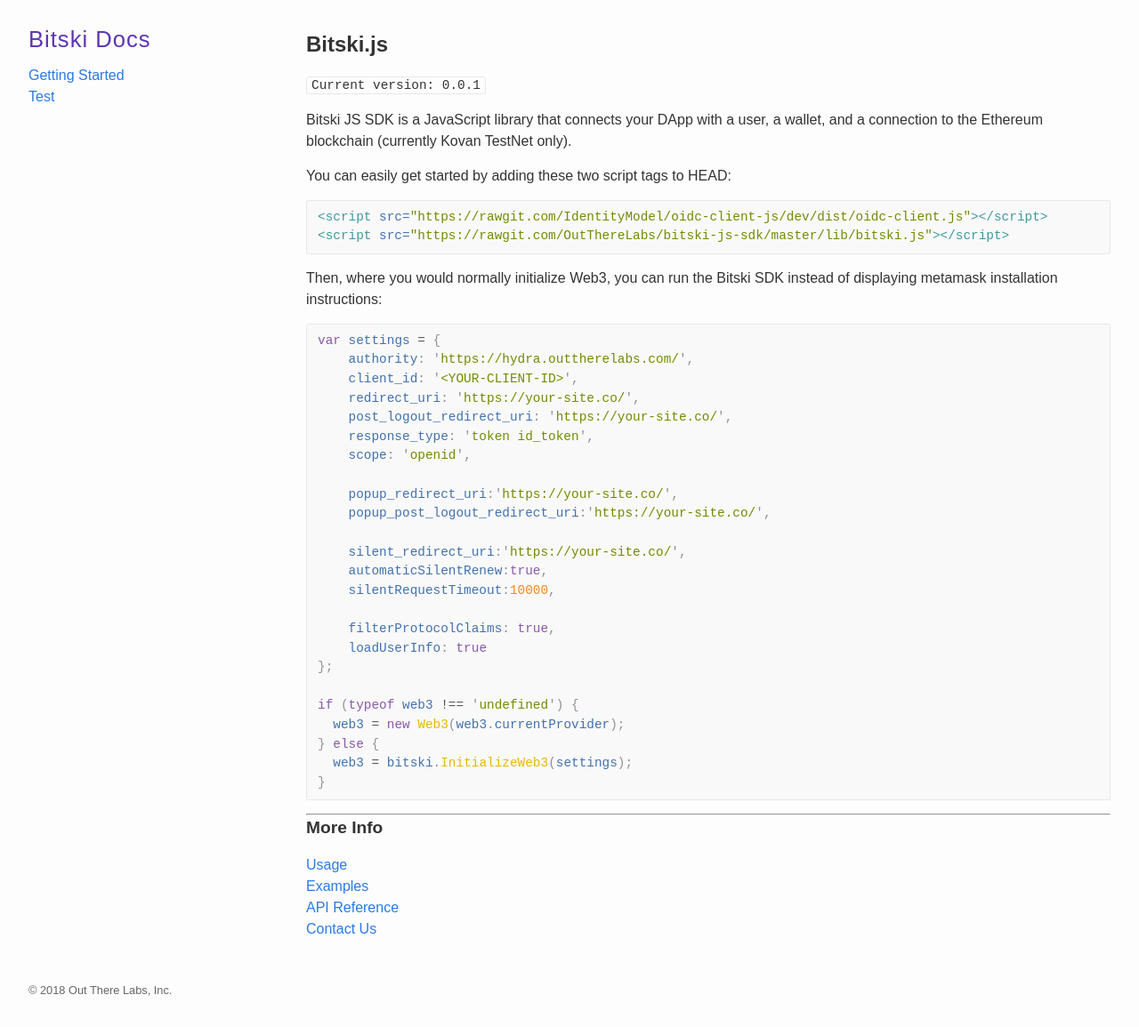
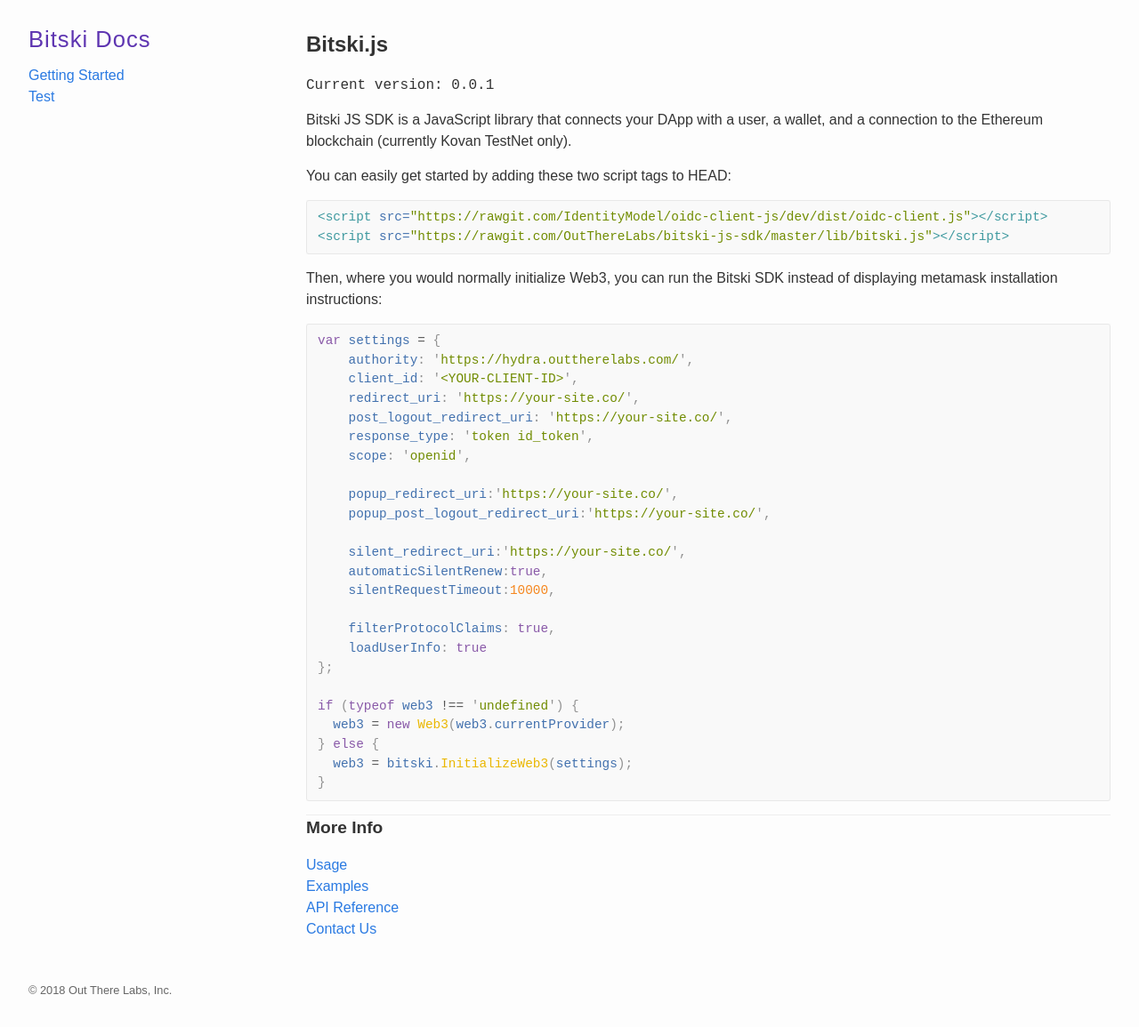
Before and after one commit to OutThereLabs/bitski-docs-jekyll-theme, a Jekyll site: the page built from README.md, in a window 1280 px wide. Shown: the whole page at 89% size. Built offline with Jekyll 4.4.1, drawn with Linux system fonts in a browser that asks for light colours.

Commit message:
Some fixes for api documentation

```diff
--- a/_sass/bitski.scss
+++ b/_sass/bitski.scss
@@ -92,6 +92,18 @@ ul {
   list-style: none;
 }
 
+hr {
+  margin: 1rem 0;
+  height: 1px;
+  display: block;
+  border: none;
+  background: #eee;
+}
+
+hr+hr {
+  display: none;
+}
+
 $base-grid: (
   columns: 1,
   gutter: 2rem,
--- a/_sass/bitski/_base.scss
+++ b/_sass/bitski/_base.scss
@@ -116,15 +116,14 @@ blockquote {
 /**
  * Code formatting
  */
-pre,
-code {
+pre {
   @include relative-font-size(0.9);
   border: 1px solid $grey-color-light;
   border-radius: 3px;
 }
 
 code {
-  padding: 1px 5px;
+
 }
 
 pre {
```
